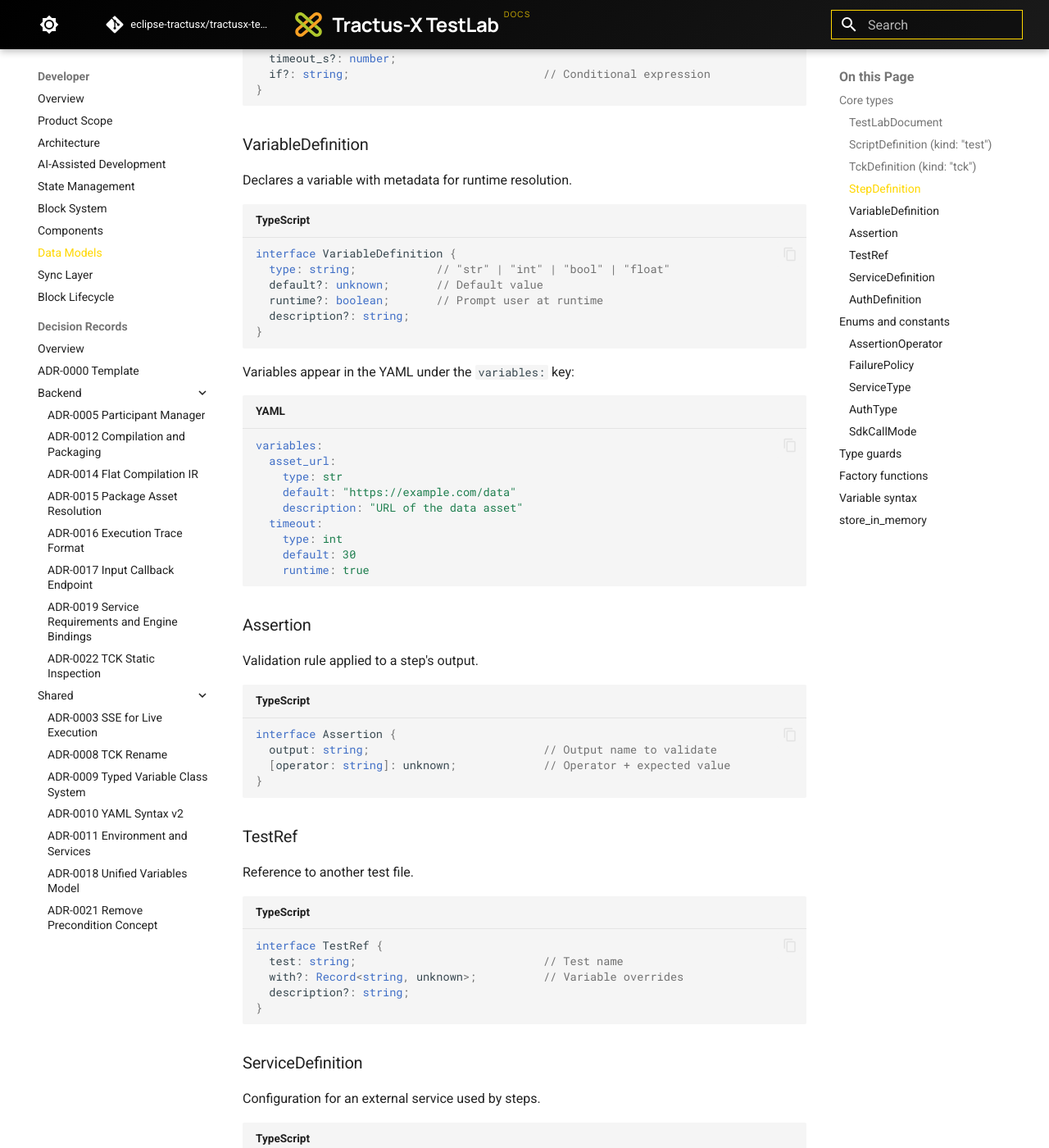
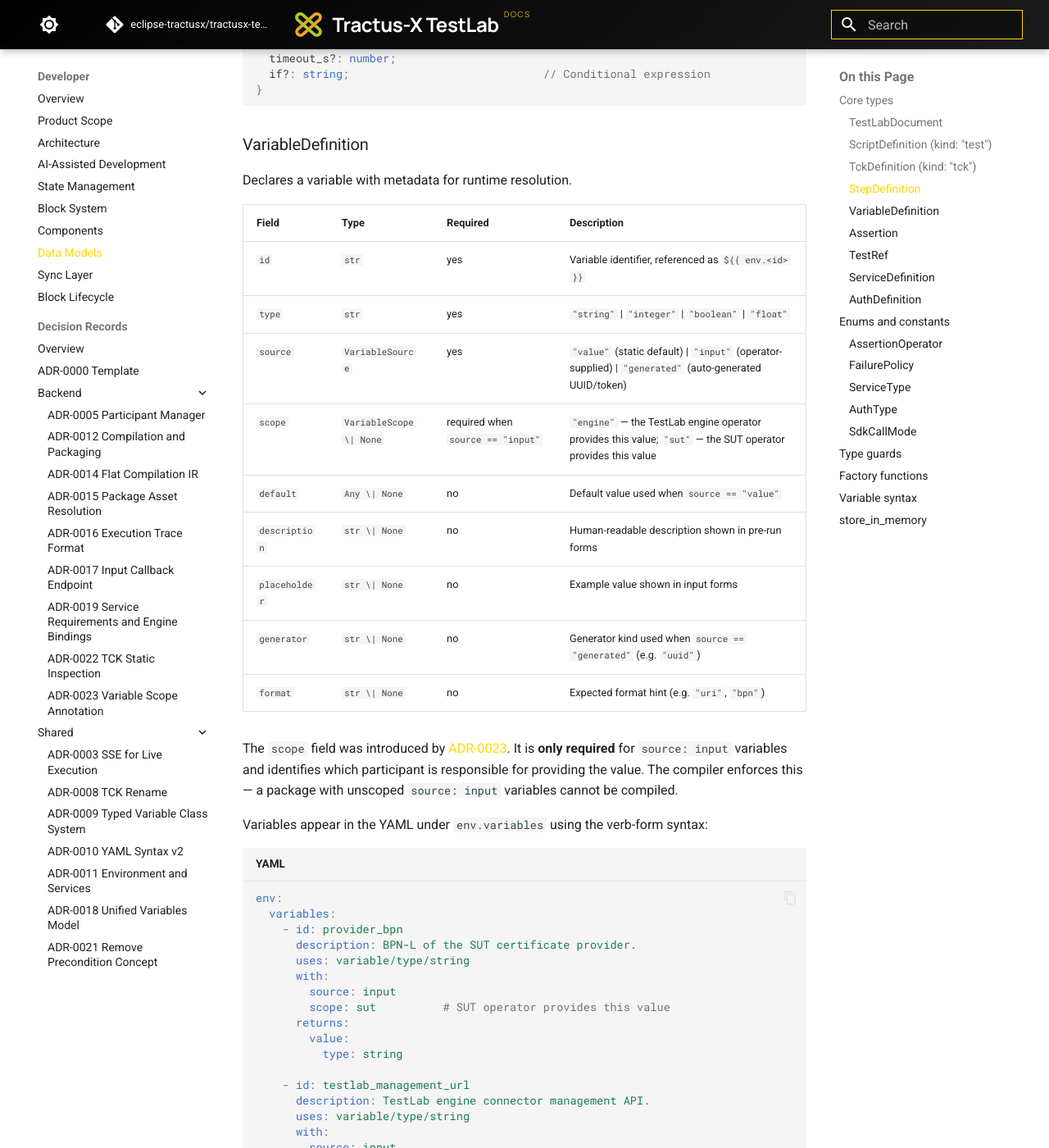
Before and after one commit to tudorfrincu1/tractusx-testlab, an MkDocs documentation site: the page built from docs/developer/data-models.md, in a window 1280 px wide and 1400 px high, scrolled down 1779 px. Shown: the whole window at 82% size. Built offline with MkDocs 1.6.1 and Material for MkDocs 9.7.7, drawn with Linux system fonts in a browser that asks for light colours; comment, search, counter and statistics services are not loaded; the version menu is left out; some of the changed text lies outside the part shown.

Commit message:
docs: Enhance TCK inspection command with variable and infrastructure flags, and document variable scope annotation

````diff
--- a/docs/developer/data-models.md
+++ b/docs/developer/data-models.md
@@ -100,27 +100,57 @@ interface StepDefinition {
 
 Declares a variable with metadata for runtime resolution.
 
-```typescript
-interface VariableDefinition {
-  type: string;            // "str" | "int" | "bool" | "float"
-  default?: unknown;       // Default value
-  runtime?: boolean;       // Prompt user at runtime
-  description?: string;
-}
-```
+| Field | Type | Required | Description |
+|-------|------|----------|-------------|
+| `id` | `str` | yes | Variable identifier, referenced as `${{ env.<id> }}` |
+| `type` | `str` | yes | `"string"` \| `"integer"` \| `"boolean"` \| `"float"` |
+| `source` | `VariableSource` | yes | `"value"` (static default) \| `"input"` (operator-supplied) \| `"generated"` (auto-generated UUID/token) |
+| `scope` | `VariableScope \| None` | required when `source == "input"` | `"engine"` — the TestLab engine operator provides this value; `"sut"` — the SUT operator provides this value |
+| `default` | `Any \| None` | no | Default value used when `source == "value"` |
+| `description` | `str \| None` | no | Human-readable description shown in pre-run forms |
+| `placeholder` | `str \| None` | no | Example value shown in input forms |
+| `generator` | `str \| None` | no | Generator kind used when `source == "generated"` (e.g. `"uuid"`) |
+| `format` | `str \| None` | no | Expected format hint (e.g. `"uri"`, `"bpn"`) |
 
-Variables appear in the YAML under the `variables:` key:
+The `scope` field was introduced by [ADR-0023](decision-records/backend/ADR-0023-variable-scope-annotation.md).
+It is **only required** for `source: input` variables and identifies which participant is
+responsible for providing the value. The compiler enforces this — a package with unscoped
+`source: input` variables cannot be compiled.
+
+Variables appear in the YAML under `env.variables` using the verb-form syntax:
 
 ```yaml
-variables:
-  asset_url:
-    type: str
-    default: "https://example.com/data"
-    description: "URL of the data asset"
-  timeout:
-    type: int
-    default: 30
-    runtime: true
+env:
+  variables:
+    - id: provider_bpn
+      description: BPN-L of the SUT certificate provider.
+      uses: variable/type/string
+      with:
+        source: input
+        scope: sut          # SUT operator provides this value
+      returns:
+        value:
+          type: string
+
+    - id: testlab_management_url
+      description: TestLab engine connector management API.
+      uses: variable/type/string
+      with:
+        source: input
+        scope: engine       # engine operator provides this value
+      returns:
+        value:
+          type: string
+
+    - id: certificate_type
+      description: Certificate type (default iso9001).
+      uses: variable/type/string
+      with:
+        source: value
+        value: iso9001      # static default — scope not required
+      returns:
+        value:
+          type: string
 ```
 
 ### Assertion
--- a/mkdocs.yml
+++ b/mkdocs.yml
@@ -205,6 +205,7 @@ nav:
         - ADR-0017 Input Callback Endpoint: developer/decision-records/backend/ADR-0017-input-callback-endpoint.md
         - ADR-0019 Service Requirements and Engine Bindings: developer/decision-records/backend/ADR-0019-service-requirements-and-engine-bindings.md
         - ADR-0022 TCK Static Inspection: developer/decision-records/backend/ADR-0022-tck-static-inspection.md
+        - ADR-0023 Variable Scope Annotation: developer/decision-records/backend/ADR-0023-variable-scope-annotation.md
       - Shared:
         - ADR-0003 SSE for Live Execution: developer/decision-records/shared/ADR-0003-sse-for-live-ide-execution.md
         - ADR-0008 TCK Rename: developer/decision-records/shared/ADR-0008-test-case-to-tck-rename.md
````
Also changed, not shown: docs/api-reference/index.md (+42 -23 lines), docs/developer/decision-records/backend/ADR-0022-tck-static-inspection.md (+47 -6 lines), docs/developer/decision-records/backend/ADR-0023-variable-scope-annotation.md (added, +178 -0 lines), docs/developer/decision-records/index.md (+1 -0 lines), docs/tutorials/quick-reference.md (+1 -1 lines).
